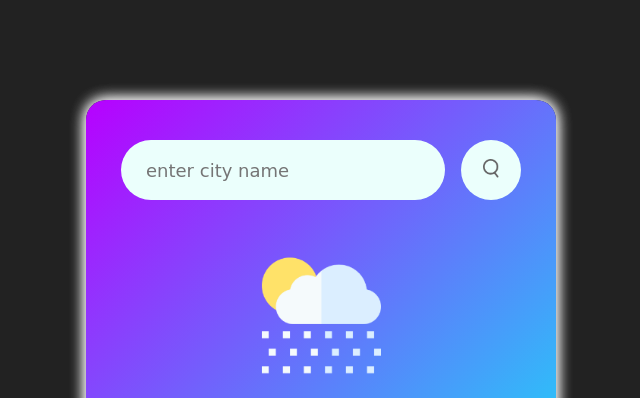
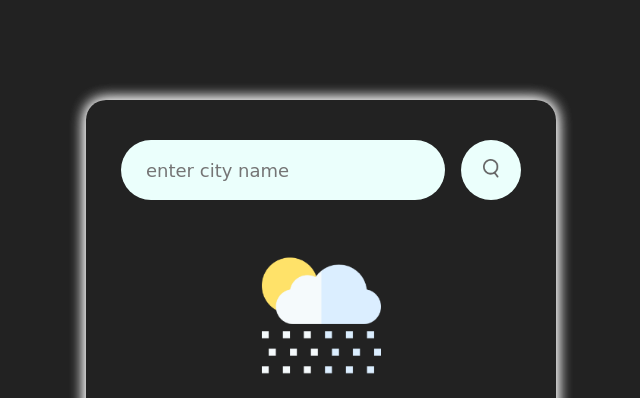
Before and after one commit to andhikaa123/repo-quiz, a plain HTML site: page index.html in a window 1280 px wide. Shown: the top 398 px of the page, without its empty margins (319-959 px from the left). Drawn offline with Linux system fonts and the light colour scheme.

Commit message:
Update style.css

```diff
--- a/style.css
+++ b/style.css
@@ -13,7 +13,6 @@ body  {
 .card {
     width: 90%;
     max-width: 470px;
-    background: linear-gradient(135deg, #b700ff, #00fff7);
     box-shadow: 0 0 15px rgb(255, 255, 255), 0 0 15px rgb(255, 255, 255);
     color: #fff;
     margin: 100px auto 0;
```
